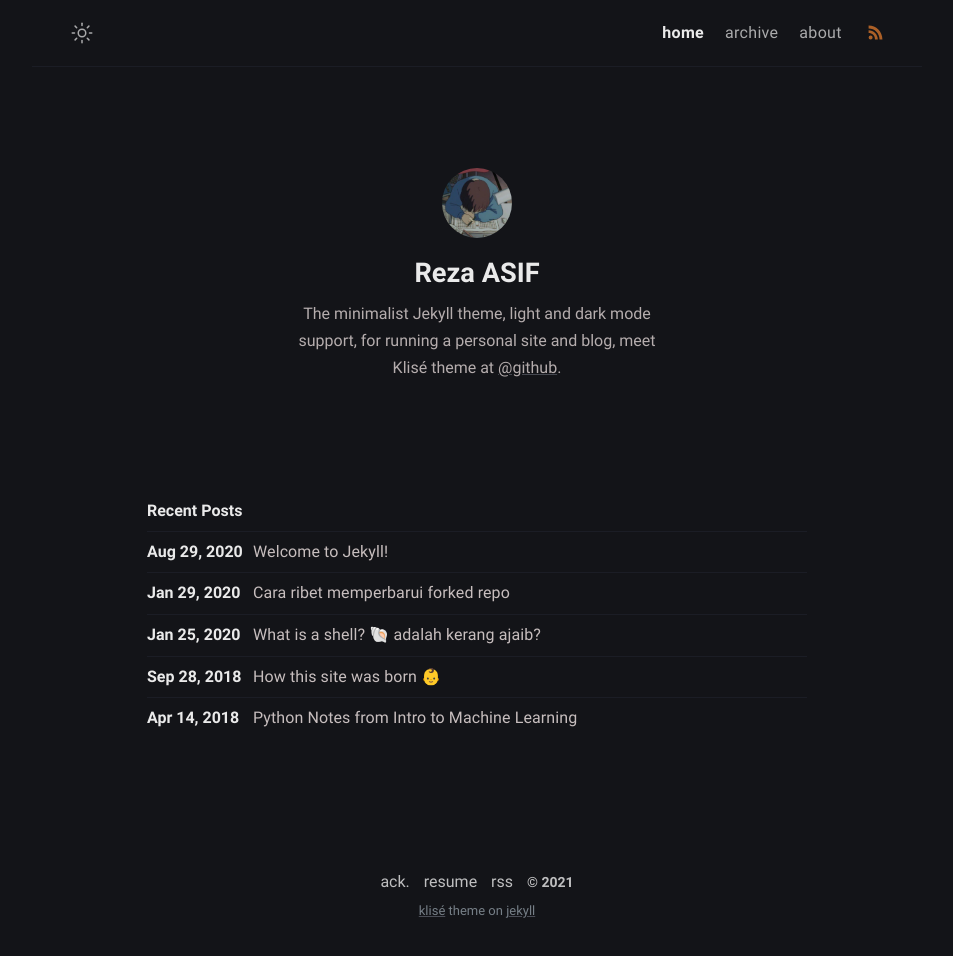
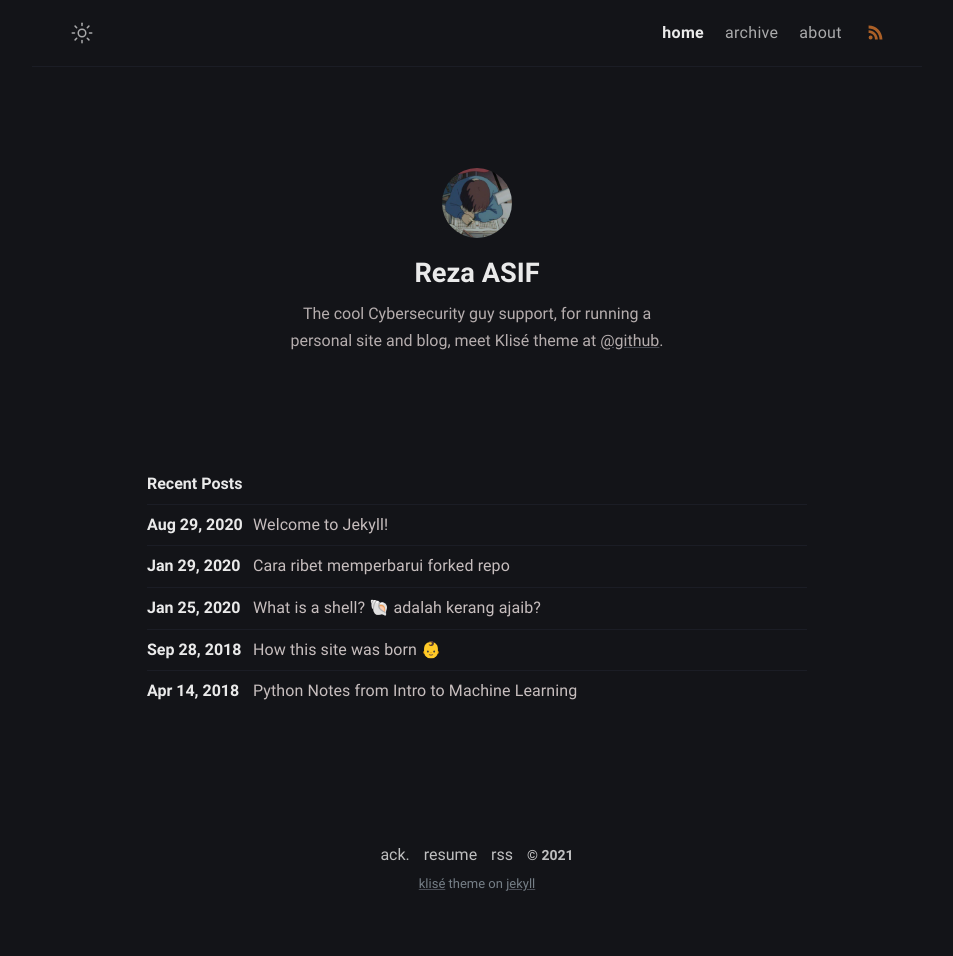
Before and after one commit to securebitAsif/fabulous-jupiter-8f84d, a Jekyll site: the page built from index.md, in a window 1280 px wide. Shown: the whole page, without its empty margins (163-1116 px from the left). Built offline with Jekyll 4.4.1, drawn with Linux system fonts in a browser that asks for light colours; after the commit the page ends 929 px from its top, so only the background shows below that.

Commit message:
_config.yml: changed

```diff
--- a/_config.yml
+++ b/_config.yml
@@ -11,7 +11,7 @@ mode: dark
 author:
   name: Reza ASIF
   bio: >-
-    The minimalist Jekyll theme, light and dark mode support, for running a
+    The cool Cybersecurity guy support, for running a
     personal site and blog,  meet Klisé theme at <a
     href="https://github.com/piharpi/jekyll-klise" target="_blank"
     rel="noopener">@github</a>.
```
